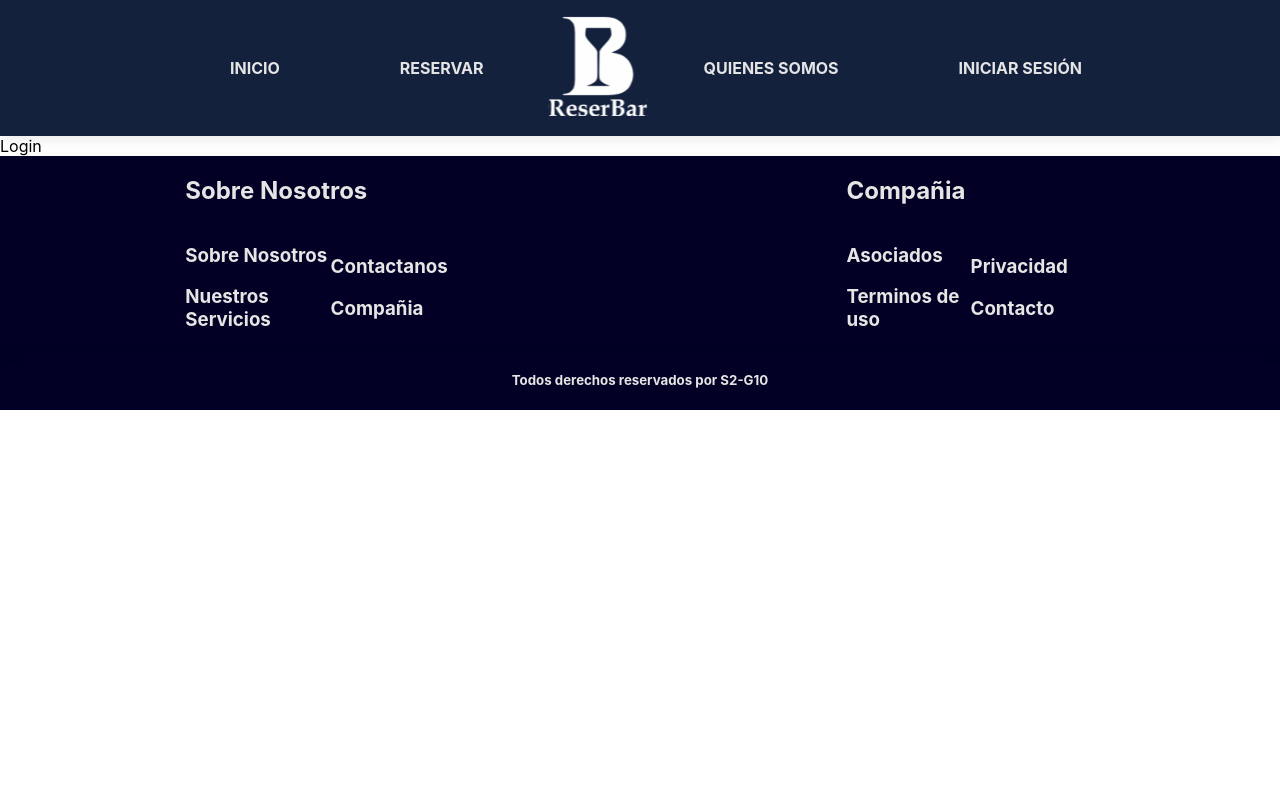
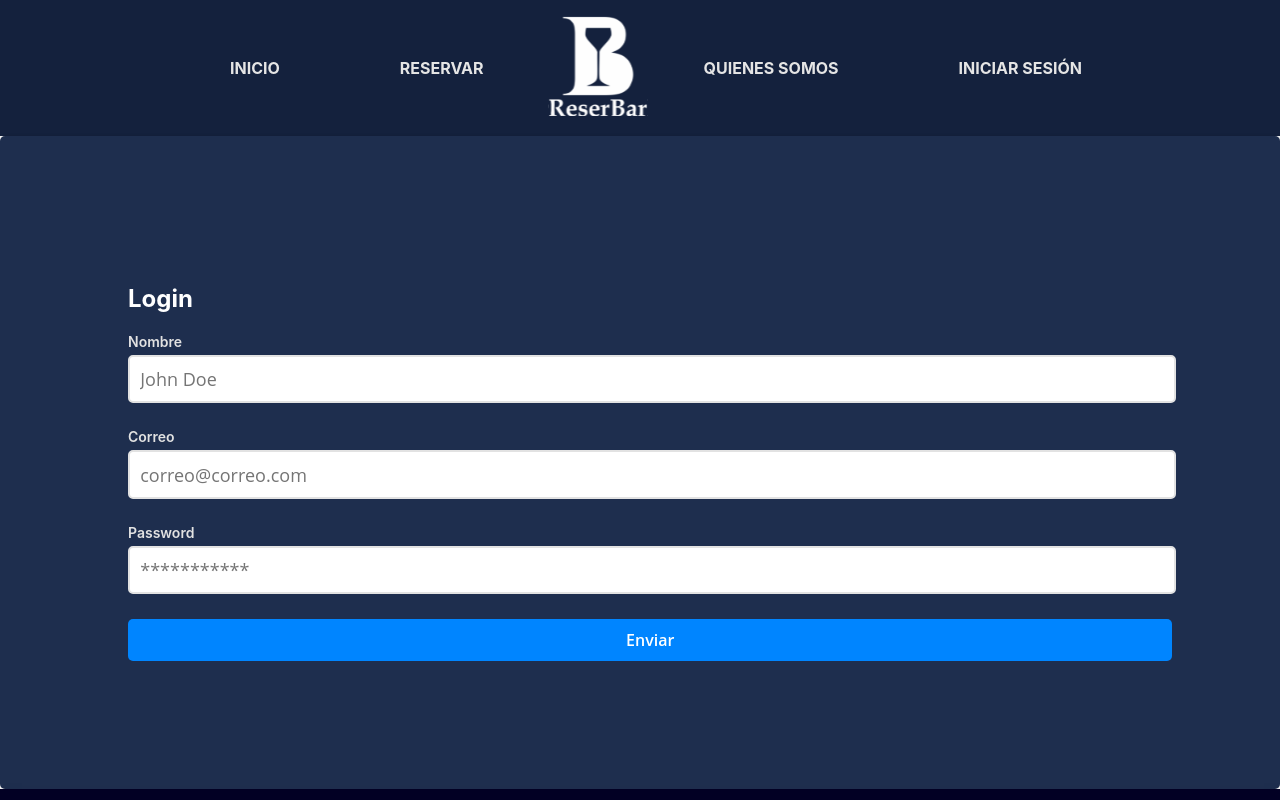
Before and after one commit to No-Country/S2-10-reserBar, a React (Vite) app in the folder app/: page /login in a window 1280 px wide. Shown: the top 800 px of the page. Built offline with nearby package versions, Linux system fonts and the light colour scheme.

Commit message:
New dependencies and Login form

```diff
--- a/app/package.json
+++ b/app/package.json
@@ -8,14 +8,17 @@
     "preview": "vite preview"
   },
   "dependencies": {
+    "formik": "^2.2.9",
     "react": "17.0.2",
+    "react-datepicker": "^4.8.0",
     "react-dom": "17.0.2",
     "react-icons": "^4.4.0",
     "react-redux": "^8.0.2",
     "react-router-dom": "6",
     "react-swipeable": "^7.0.0",
     "redux": "^4.2.0",
-    "redux-thunk": "^2.4.1"
+    "redux-thunk": "^2.4.1",
+    "yup": "^0.32.11"
   },
   "devDependencies": {
     "@types/react": "^18.0.0",
--- /dev/null
+++ b/app/src/components/Login/LoginForm.css
@@ -0,0 +1,82 @@
+.contenedor {
+	min-height: 100%;
+	display: flex;
+	align-items: flex-start;
+	justify-content: center;
+}
+
+.formulario {
+	min-width: 600px;
+	background: #1e2e4e;
+	border-radius: 5px;
+	padding: 10%;
+	box-shadow: rgba(0, 0, 0, 0.16) 0px 1px 4px;
+}
+
+.formulario > div {
+	margin-bottom: 20px;
+}
+
+.formulario label {
+	display: block;
+	font-weight: 600;
+	font-size: 14px;
+	margin-bottom: 5px;
+	color: #e2e2e2;
+
+}
+
+.formulario input,
+.formulario textarea {
+	font-family: 'Open Sans', sans-serif;
+	width: 100%;
+	border-radius: 5px;
+	border: 2px solid #e2e2e2;
+	font-size: 18px;
+	padding: 1%;
+	margin-bottom: 5px;
+	color: #e2e2e2;
+
+
+}
+
+.formulario input:focus {
+	outline: none;
+	border: 2px solid #0085FF;
+}
+
+.formulario .error {
+	color: #e92b2d;
+	font-weight: 600;
+	font-size: 12px;
+}
+
+.formulario button[type="submit"] {
+	display: block;
+	background: #0085FF;
+	font-weight: 600;
+	font-family: 'Open Sans', sans-serif;
+	border: none;
+	cursor: pointer;
+	width: 102%;
+	padding: 10px;
+	border-radius: 5px;
+	color: #fff;
+	font-size: 16px;
+	transition: .3s ease all;
+}
+
+.formulario button[type="submit"]:hover {
+	background: #0051ff;
+}
+
+.formulario .exito {
+	text-align: center;
+	font-size: 14px;
+	padding-top: 20px;
+	color: #02a802;
+}
+
+.formulario input[type="radio"] {
+	width: auto;
+}
--- /dev/null
+++ b/app/src/components/Login/LoginForm.jsx
@@ -0,0 +1,111 @@
+import React, { useState } from "react";
+import { Formik, Form, Field, ErrorMessage } from "formik";
+import "./LoginForm.css";
+
+const LoginForm = () => {
+  const [formularioEnviado, cambiarFormularioEnviado] = useState(false);
+  return (
+    <>
+      <Formik
+        initialValues={{
+          nombre: "",
+          correo: "",
+          password: "",
+        }}
+        validate={(valores) => {
+          let errores = {};
+
+          // Validacion nombre
+          if (!valores.nombre) {
+            errores.nombre = "Por favor ingresa un nombre";
+          } else if (!/^[a-zA-ZÀ-ÿ\s]{1,40}$/.test(valores.nombre)) {
+            errores.nombre = "El nombre solo puede contener letras y espacios";
+          }
+
+          // Validacion correo
+          if (!valores.correo) {
+            errores.correo = "Por favor ingresa un correo electronico";
+          } else if (
+            !/^[a-zA-Z0-9_.+-]+@[a-zA-Z0-9-]+\.[a-zA-Z0-9-.]+$/.test(
+              valores.correo
+            )
+          ) {
+            errores.correo =
+              "El correo solo puede contener letras, numeros, puntos, guiones y guion bajo.";
+          }
+          // Validacion password
+          if (!valores.password) {
+            errores.password = "Por favor ingresa un Password";
+          } else if (
+            !/^(?=.*[a-z])(?=.*[A-Z])(?=.*\d)(?=.*[$@$!%*?&])[A-Za-z\d$@$!%*?&]{8,15}/.test(
+              valores.password
+            )
+          ) {
+            errores.password =
+              "Puede tener entre 8 a 15 caracteres, 1 Mayus,1 Min, 1 digito, 1 Caracter Especial y sin espacios";
+          }
+
+          return errores;
+        }}
+        onSubmit={(valores, { resetForm }) => {
+          resetForm();
+          console.log("Formulario enviado");
+          cambiarFormularioEnviado(true);
+          setTimeout(() => cambiarFormularioEnviado(false), 5000);
+          console.log(valores);
+        }}
+      >
+        {({ errors }) => (
+          <Form className="formulario">
+            <div>
+              <h1 style={{ color: "white" }}>Login</h1>
+              <label htmlFor="nombre">Nombre</label>
+              <Field
+                type="text"
+                id="nombre"
+                name="nombre"
+                placeholder="John Doe"
+              />
+              <ErrorMessage
+                name="nombre"
+                component={() => <div className="error">{errors.nombre}</div>}
+              />
+            </div>
+            <div>
+              <label htmlFor="correo">Correo</label>
+              <Field
+                type="text"
+                id="correo"
+                name="correo"
+                placeholder="correo@correo.com"
+              />
+              <ErrorMessage
+                name="correo"
+                component={() => <div className="error">{errors.correo}</div>}
+              />
+            </div>
+            <div>
+              <label htmlFor="password">Password</label>
+              <Field
+                type="text"
+                id="password"
+                name="password"
+                placeholder="***********"
+              />
+              <ErrorMessage
+                name="password"
+                component={() => <div className="error">{errors.password}</div>}
+              />
+            </div>
+            <button type="submit">Enviar</button>
+            {formularioEnviado && (
+              <p className="exito">Formulario enviado con exito!</p>
+            )}
+          </Form>
+        )}
+      </Formik>
+    </>
+  );
+};
+
+export default LoginForm;
--- a/app/src/pages/Login.jsx
+++ b/app/src/pages/Login.jsx
@@ -1,7 +1,12 @@
 import React from "react";
+import LoginForm from "../components/Login/LoginForm";
 
 const Login = () => {
-  return <div>Login</div>;
+  return (
+    <div>
+      <LoginForm></LoginForm>
+    </div>
+  );
 };
 
 export default Login;
```
Also changed, not shown: app/src/components/Register/Register.jsx (added, +11 -0 lines), 1 other file (tests, documents, lock files or other folders).
